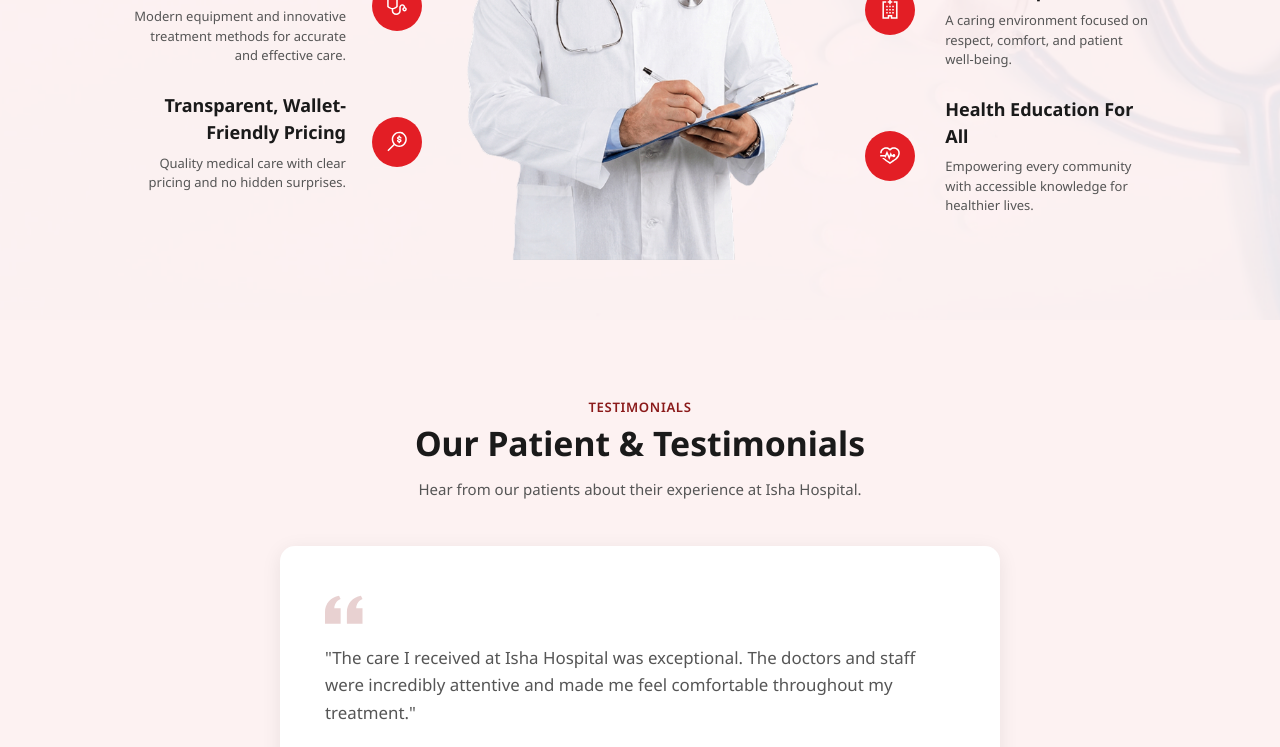
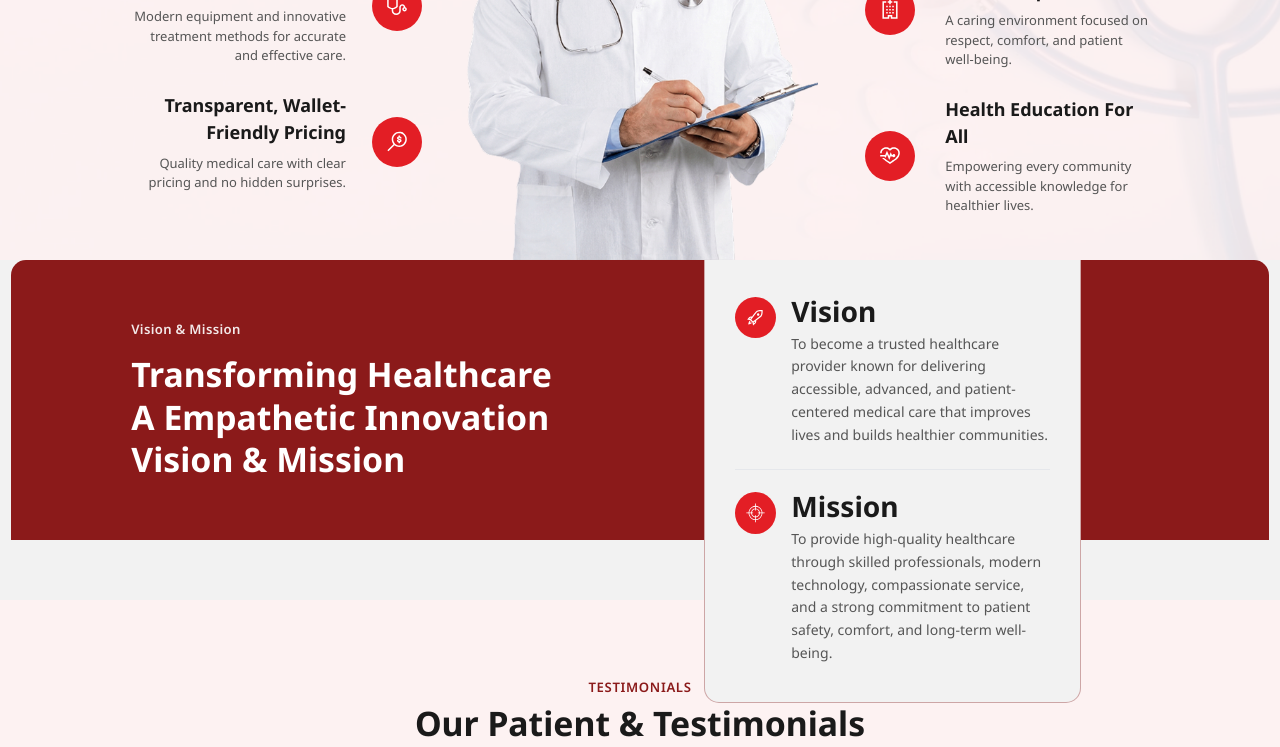
Before and after one commit to yagnikvora/isha-hospital, a Next.js app: page / in a window 1280 px wide. Shown: the part 3622-4369 px from the top of the page. Built offline with nearby package versions, Linux system fonts and the light colour scheme; grey boxes are pictures that could not be loaded.

Commit message:
feat: Add Vision and Mission section with dynamic content and SVG icons

```diff
--- /dev/null
+++ b/app/components/home/VisionMissionSection.tsx
@@ -0,0 +1,69 @@
+import Image from "next/image";
+import { homeVisionMissionSection } from "@/app/data/siteData";
+import FadeIn from "../animations/FadeIn";
+import SlideIn from "../animations/SlideIn";
+
+export default function VisionMissionSection() {
+  return (
+    <section className="bg-surface-soft pt-0 pb-12 sm:pb-14 lg:pb-16">
+      <div className="relative mx-3 w-auto rounded-t-2xl bg-primary px-6 py-14 sm:px-10 lg:pl-28 lg:pr-20 lg:py-16 xl:pl-32 xl:pr-24">
+        <FadeIn className="text-text-light lg:pr-[58%]">
+          <p className="text-sm font-semibold tracking-wide text-text-light/90">
+            {homeVisionMissionSection.subtitle}
+          </p>
+          <h2 className="mt-4 max-w-[24ch] text-3xl font-bold leading-tight sm:text-4xl">
+            {homeVisionMissionSection.title}
+          </h2>
+        </FadeIn>
+
+        <SlideIn
+          direction="right"
+          className="border-x border-b border-primary/35 bg-surface-soft p-10 sm:px-8 lg:absolute lg:top-0 lg:right-50 lg:mt-0 lg:w-[30%] lg:rounded-b-2xl"
+        >
+          <article>
+            <div className="flex items-start gap-4">
+                <Image
+                  src="/vision.svg"
+                  alt=""
+                  aria-hidden="true"
+                  width={44}
+                  height={44}
+                  className="h-11 w-11 object-contain"
+                />
+              <div>
+                <h3 className="text-3xl font-bold leading-none text-text-primary">
+                  {homeVisionMissionSection.visionTitle}
+                </h3>
+                <p className="mt-2 text-[14px] leading-relaxed text-text-secondary">
+                  {homeVisionMissionSection.vision}
+                </p>
+              </div>
+            </div>
+          </article>
+
+          <div className="my-6 border-t border-border" />
+          <article>
+            <div className="flex items-start gap-4">
+              <Image
+                src="/mission.svg"
+                alt=""
+                aria-hidden="true"
+                width={44}
+                height={44}
+                className="h-11 w-11 object-contain"
+              />
+              <div>
+                <h3 className="text-3xl font-bold leading-none text-text-primary">
+                  {homeVisionMissionSection.missionTitle}
+                </h3>
+                <p className="mt-2 text-[14px] leading-relaxed text-text-secondary">
+                  {homeVisionMissionSection.mission}
+                </p>
+              </div>
+            </div>
+          </article>
+        </SlideIn>
+      </div>
+    </section>
+  );
+}
--- a/app/components/home/WhyChooseUsSection.tsx
+++ b/app/components/home/WhyChooseUsSection.tsx
@@ -18,7 +18,7 @@ const rightFeatures = whyChooseUsFeatures.filter(
 
 export default function WhyChooseUsSection() {
   return (
-    <section className="relative bg-accent overflow-hidden py-10 md:py-14 lg:py-16">
+    <section className="relative overflow-hidden bg-accent pt-10 pb-0 md:pt-14 md:pb-0 lg:pt-16 lg:pb-0">
       <Image
         src={sectionBackgroundImage}
         alt=""
--- a/app/components/shared/PageHeroBanner.tsx
+++ b/app/components/shared/PageHeroBanner.tsx
@@ -14,7 +14,7 @@ export default function PageHeroBanner({
   breadcrumbs,
 }: PageHeroBannerProps) {
   return (
-    <section className="relative bg-primary overflow-hidden mx-5 sm:mx-8 lg:mx-12 mt-2 rounded-[1.25rem] lg:rounded-[1.5rem]">
+    <section className="relative bg-primary overflow-hidden mx-2 sm:mx-8 lg:mx-5 mt-2 rounded-[1.25rem] lg:rounded-[1.5rem]">
       <div className="absolute inset-0">
         <Image
           src="/images/common/AboutUs_and_Contact_Us_Hero_Section_Background.png"
--- a/app/data/siteData.ts
+++ b/app/data/siteData.ts
@@ -217,6 +217,17 @@ export const whyChooseUsFeatures = [
   },
 ];
 
+export const homeVisionMissionSection = {
+  subtitle: "Vision & Mission",
+  title: "Transforming Healthcare A Empathetic Innovation Vision & Mission",
+  visionTitle: "Vision",
+  vision:
+    "To become a trusted healthcare provider known for delivering accessible, advanced, and patient-centered medical care that improves lives and builds healthier communities.",
+  missionTitle: "Mission",
+  mission:
+    "To provide high-quality healthcare through skilled professionals, modern technology, compassionate service, and a strong commitment to patient safety, comfort, and long-term well-being.",
+};
+
 export const stats = [
   { label: "Years Experience", value: 25, suffix: "+" },
   { label: "Happy Patients", value: 15000, suffix: "+" },
--- a/app/page.tsx
+++ b/app/page.tsx
@@ -3,6 +3,7 @@ import HomeAboutSection from "./components/home/HomeAboutSection";
 import ServicesCards from "./components/home/ServicesCards";
 import HomeProcessSection from "./components/home/HomeProcessSection";
 import WhyChooseUsSection from "./components/home/WhyChooseUsSection";
+import VisionMissionSection from "./components/home/VisionMissionSection";
 import TestimonialsSection from "./components/home/TestimonialsSection";
 import HealthPartnerStats from "./components/shared/HealthPartnerStats";
 import AchievementsSection from "./components/home/AchievementsSection";
@@ -17,6 +18,7 @@ export default function Home() {
       <ServicesCards />
       <HomeProcessSection />
       <WhyChooseUsSection />
+      <VisionMissionSection />
       <TestimonialsSection />
       <HealthPartnerStats />
       <AchievementsSection />
```
Also changed, not shown: public/mission.svg (added), public/vision.svg (added).
